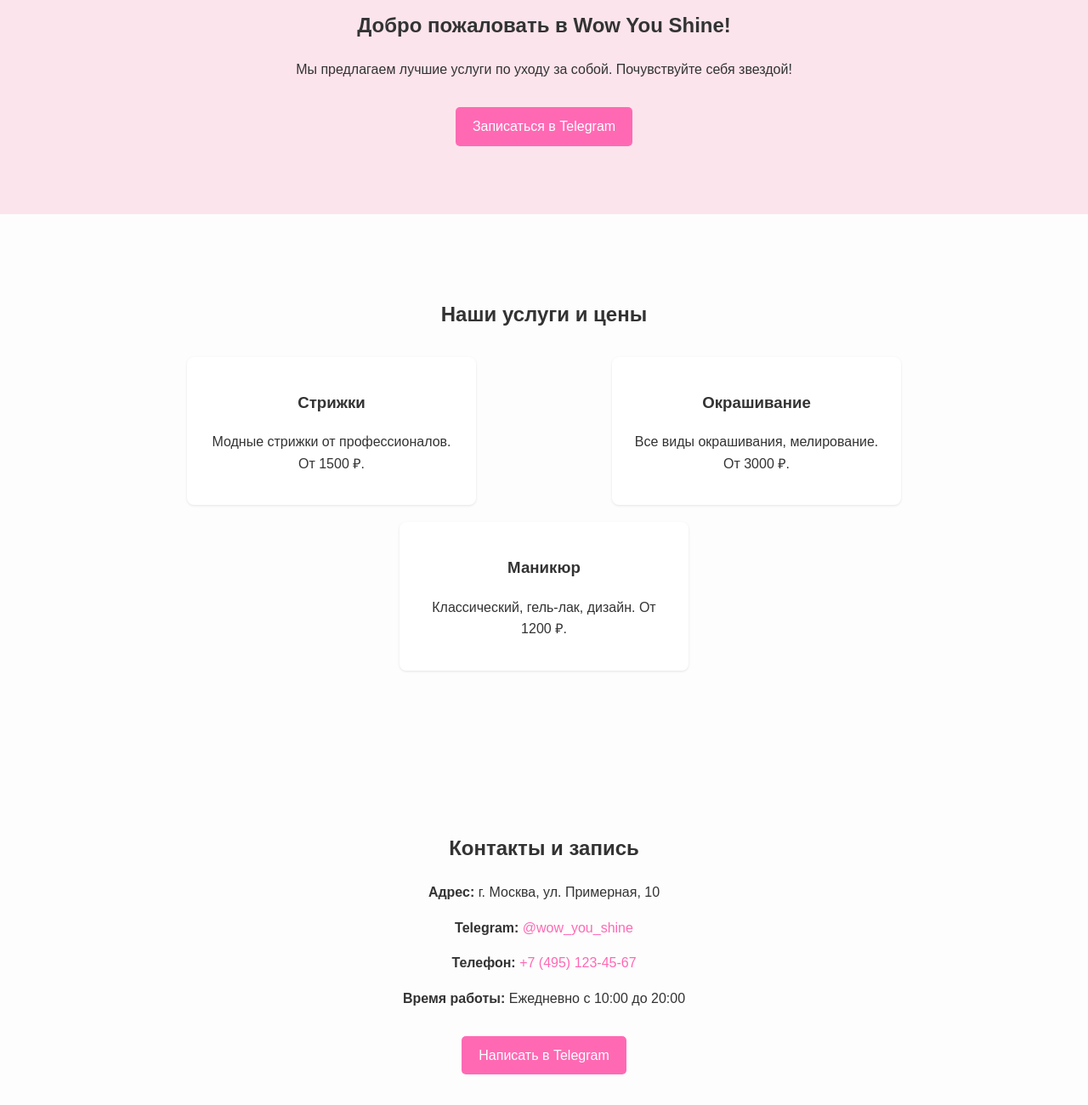
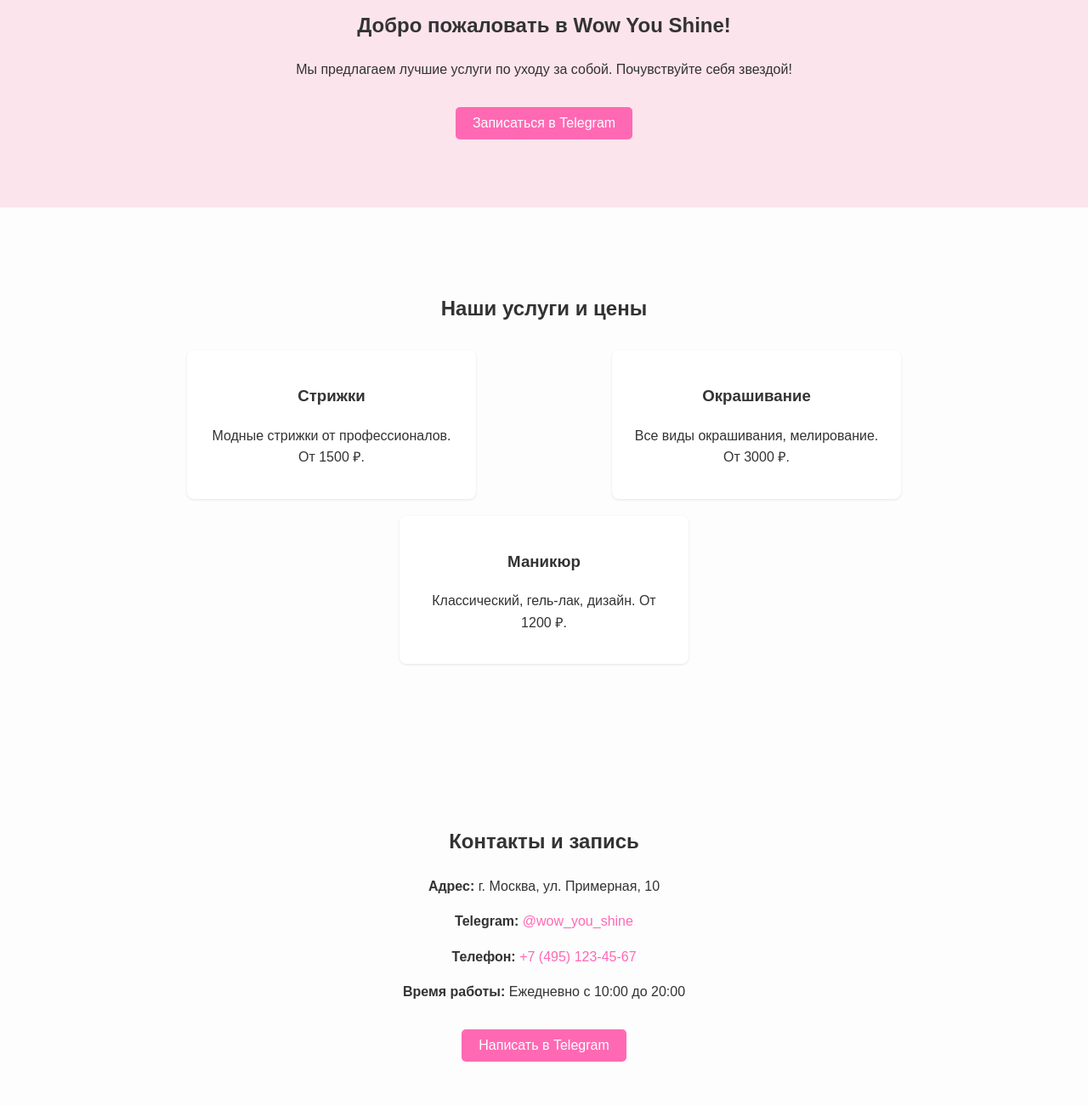
Before and after one commit to dclxviclangames/Wow, a plain HTML site: page index.html in a window 1280 px wide. Shown: the part 200-1500 px from the top of the page at 85% size. Drawn offline with Linux system fonts and the light colour scheme.

Commit message:
Update index.html

```diff
--- a/index.html
+++ b/index.html
@@ -34,6 +34,9 @@
             border-radius: 5px;
             margin-top: 15px;
             transition: background-color 0.3s;
+            cursor: pointer; /* Делаем курсор как у ссылки */
+            border: none; /* Убираем стандартную границу кнопки */
+            font-size: 1em; /* Делаем шрифт как у обычного текста */
         }
         .btn:hover {
             background-color: #ff4d94;
@@ -114,8 +117,8 @@
             <div class="container">
                 <h1>Добро пожаловать в Wow You Shine!</h1>
                 <p>Мы предлагаем лучшие услуги по уходу за собой. Почувствуйте себя звездой!</p>
-                <!-- Кнопка с прямой ссылкой на Telegram в новой вкладке -->
-                <a href="t.me" class="btn" target="_blank">Записаться в Telegram</a>
+                <!-- Используем кнопку с JS обработчиком -->
+                <button class="btn" onclick="openTelegram()">Записаться в Telegram</button>
             </div>
         </section>
 
@@ -149,8 +152,8 @@
                 <p><strong>Telegram:</strong> <a href="t.me" target="_blank">@wow_you_shine</a></p>
                 <p><strong>Телефон:</strong> <a href="tel:+74951234567">+7 (495) 123-45-67</a></p>
                 <p><strong>Время работы:</strong> Ежедневно с 10:00 до 20:00</p>
-                <!-- Кнопка в контактах тоже ведет на Telegram в новой вкладке -->
-                <a href="t.me" class="btn" target="_blank">Написать в Telegram</a>
+                <!-- Используем кнопку с JS обработчиком -->
+                <button class="btn" onclick="openTelegram()">Написать в Telegram</button>
             </div>
         </section>
     </main>
@@ -162,5 +165,14 @@
         </div>
     </footer>
 
+    <!-- СКРИПТ ДЛЯ ОТКРЫТИЯ ССЫЛКИ -->
+    <script>
+        function openTelegram() {
+            const telegramURL = 't.me'; // Ваше имя пользователя Telegram
+            // window.open() гарантирует открытие в новой вкладке
+            window.open(telegramURL, '_blank');
+        }
+    </script>
+
 </body>
 </html>
```
